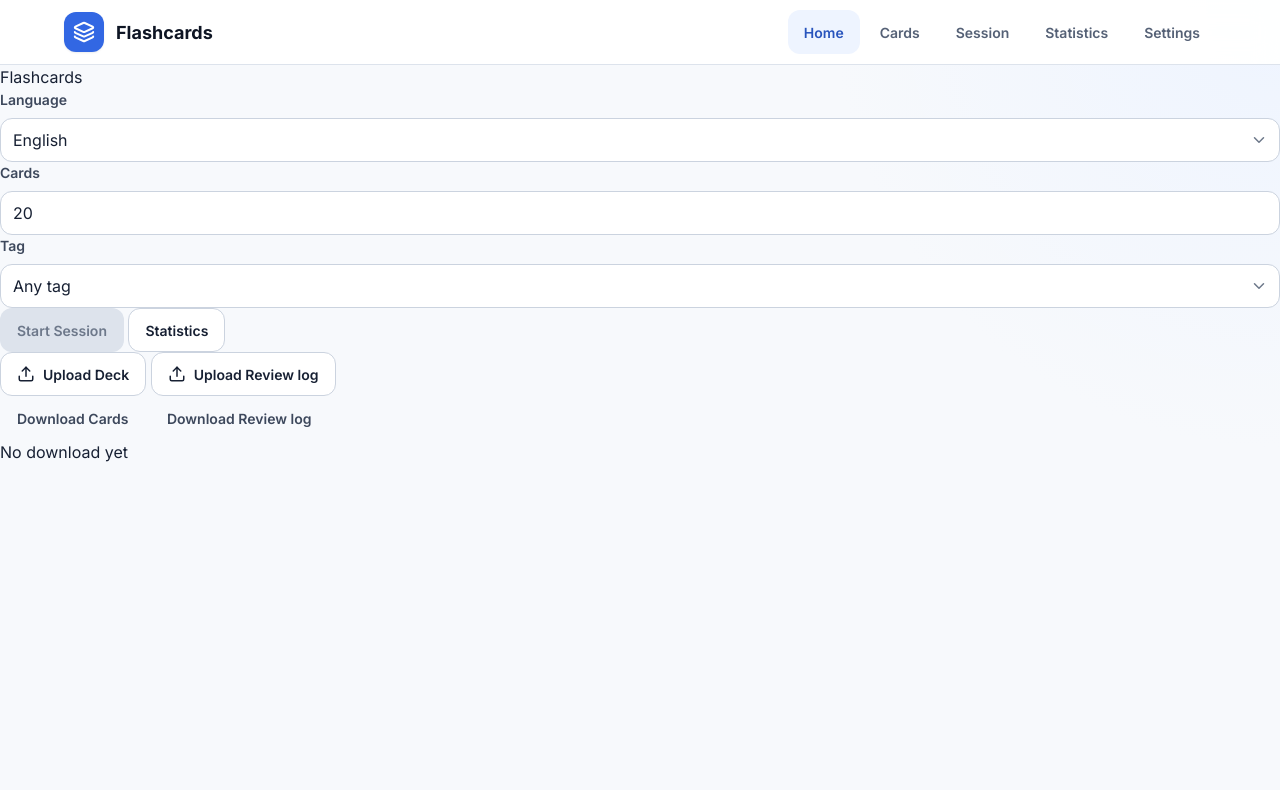
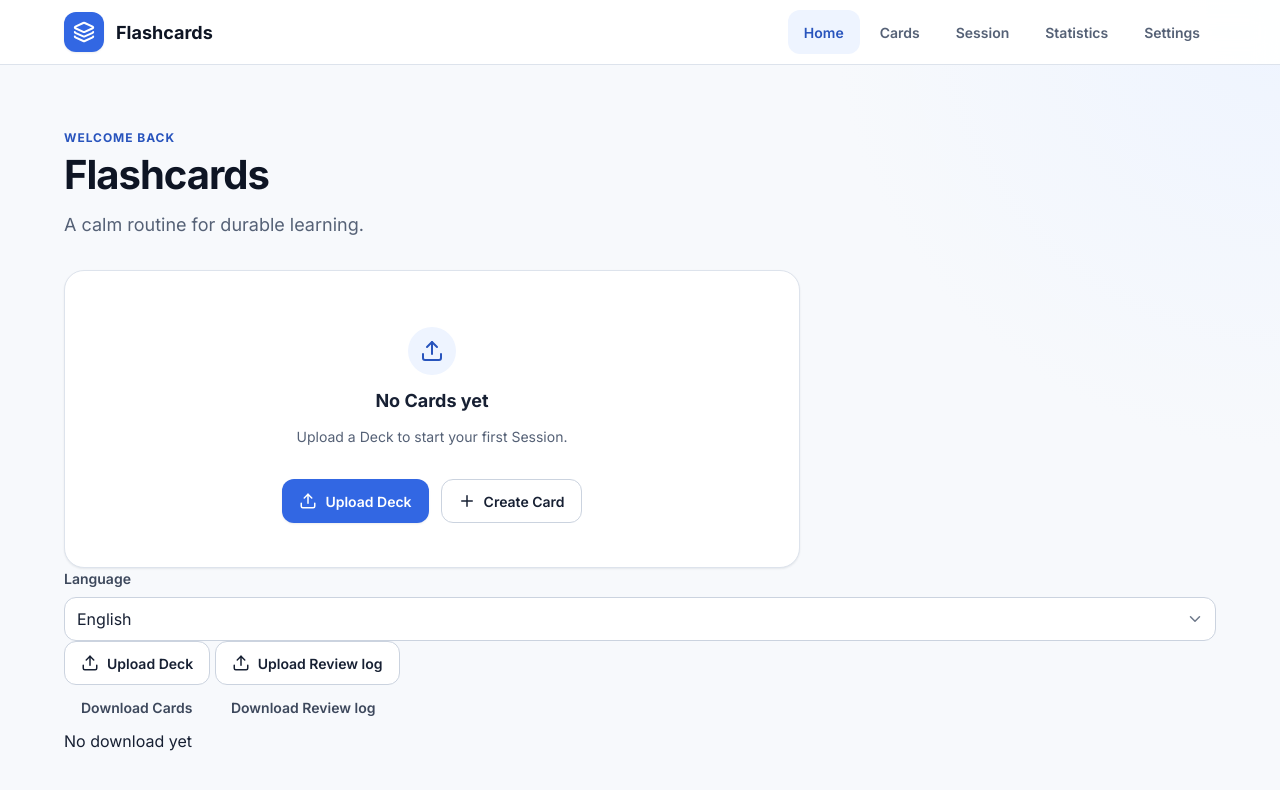
Before and after one commit to albert-schilling/flashcards, a React (Vite) app in the folder apps/web/: page / in a window 1280 px wide. Shown: the top 790 px of the page. Built offline with nearby package versions, Linux system fonts and the light colour scheme.

Commit message:
behavioural: Home heading, Start a Session panel, Card count link and empty state (#49)
Co-Authored-By: Claude Sonnet 5.5 <noreply@anthropic.com>

```diff
--- a/apps/web/src/App.tsx
+++ b/apps/web/src/App.tsx
@@ -6,6 +6,7 @@ import { browserLanguage, LanguageContext, type TLanguage } from "./language.con
 import { Alert } from "./Alert";
 import { FileButton } from "./FileButton";
 import { Header, type TPage } from "./Header";
+import { Home } from "./Home";
 import { Select } from "./Select";
 import { Session } from "./Session";
 import { allTags, pickCards } from "./session.helper";
@@ -155,8 +156,8 @@ export function App() {
   return (
     <LanguageContext.Provider value={language}>
       <Header page={page} onNavigate={navigate} sessionDisabled={!session && !canStart} />
-      <main>
-        <h1>Flashcards</h1>
+      <main className="page-shell">
+        {page !== "home" && <h1>Flashcards</h1>}
         {error && (
           <Alert tone="danger" role="alert">
             {error}
@@ -191,6 +192,18 @@ export function App() {
         )}
         {page === "home" && (
           <>
+            <Home
+              cardCount={cards.length}
+              size={size}
+              onSize={setSize}
+              tags={tags}
+              tag={pickedTag}
+              onTag={setTag}
+              canStart={canStart}
+              onStart={() => void startSession()}
+              onStatistics={() => void openStatistics()}
+              onCards={() => navigate("cards")}
+            />
             <label className="field">
               {text.language}
               <Select
@@ -201,35 +214,6 @@ export function App() {
                 <option value="de">Deutsch</option>
               </Select>
             </label>
-            <label className="field">
-              {text.cards}
-              <input
-                className="control"
-                type="number"
-                value={size}
-                onChange={(event) => setSize(event.target.valueAsNumber)}
-              />
-            </label>
-            <label className="field">
-              {text.tag}
-              <Select value={pickedTag} onChange={(event) => setTag(event.target.value)}>
-                <option value="">{text.anyTag}</option>
-                {tags.map((name) => (
-                  <option key={name}>{name}</option>
-                ))}
-              </Select>
-            </label>
-            {/* An empty input gives NaN, so `size < 1` would let it through. */}
-            <button
-              className="button primary"
-              disabled={!canStart}
-              onClick={() => void startSession()}
-            >
-              {text.startSession}
-            </button>{" "}
-            <button className="button secondary" onClick={() => void openStatistics()}>
-              {text.statistics}
-            </button>
             <p>
               <FileButton
                 label={text.uploadDeck}
--- /dev/null
+++ b/apps/web/src/Home.tsx
@@ -0,0 +1,101 @@
+import { ArrowRight, ChartColumn, Plus, RotateCcw, Upload } from "lucide-react";
+import { useText } from "./language.context";
+import { PageHeading } from "./PageHeading";
+import { Select } from "./Select";
+
+/** Home's top: the welcome heading, then the Start a Session panel and a link to the Cards page, or, with no Cards, the empty state. App owns Cards and Tag and starts the Session; Upload Deck, Create Card and the link all call onCards until the Cards page has uploads and the Card editor exists. */
+export function Home(props: {
+  cardCount: number;
+  size: number;
+  onSize: (size: number) => void;
+  tags: string[];
+  tag: string;
+  onTag: (tag: string) => void;
+  canStart: boolean;
+  onStart: () => void;
+  onStatistics: () => void;
+  onCards: () => void;
+}) {
+  const text = useText();
+
+  return (
+    <>
+      <PageHeading eyebrow={text.welcomeBack} title="Flashcards" intro={text.homeIntro} />
+      {props.cardCount === 0 ? (
+        <section className="panel home-empty">
+          <div className="empty-state compact">
+            <span className="empty-icon">
+              <Upload size={24} aria-hidden="true" />
+            </span>
+            <h3>{text.noCardsYet}</h3>
+            <p>{text.uploadFirstDeck}</p>
+          </div>
+          <div className="empty-actions">
+            <button className="button primary" onClick={props.onCards}>
+              <Upload size={18} aria-hidden="true" />
+              {text.uploadDeck}
+            </button>
+            <button className="button secondary" onClick={props.onCards}>
+              <Plus size={18} aria-hidden="true" />
+              {text.createCard}
+            </button>
+          </div>
+        </section>
+      ) : (
+        <div className="home-focus">
+          <section className="panel">
+            <div className="section-heading">
+              <span className="section-icon">
+                <RotateCcw size={20} aria-hidden="true" />
+              </span>
+              <div>
+                <p className="eyebrow">{text.studyToday}</p>
+                <h2>{text.startASession}</h2>
+              </div>
+            </div>
+            <div className="form-grid">
+              <label className="field">
+                {text.cards}
+                <input
+                  className="control"
+                  type="number"
+                  value={props.size}
+                  onChange={(event) => props.onSize(event.target.valueAsNumber)}
+                />
+              </label>
+              <label className="field">
+                {text.tag}
+                <Select value={props.tag} onChange={(event) => props.onTag(event.target.value)}>
+                  <option value="">{text.anyTag}</option>
+                  {props.tags.map((name) => (
+                    <option key={name}>{name}</option>
+                  ))}
+                </Select>
+              </label>
+            </div>
+            {/* An empty input gives NaN, so `size < 1` would let it through. */}
+            <button
+              className="button primary large full"
+              disabled={!props.canStart}
+              onClick={props.onStart}
+            >
+              {text.startSession}
+              <ArrowRight size={19} aria-hidden="true" />
+            </button>
+            <button className="button secondary full" onClick={props.onStatistics}>
+              <ChartColumn size={18} aria-hidden="true" />
+              {text.statistics}
+            </button>
+          </section>
+          <button className="home-library-link" onClick={props.onCards}>
+            <span>
+              <strong>{text.cardCount(props.cardCount)}</strong>
+              <small>{text.manageLibrary}</small>
+            </span>
+            <ArrowRight size={20} aria-hidden="true" />
+          </button>
+        </div>
+      )}
+    </>
+  );
+}
--- /dev/null
+++ b/apps/web/src/PageHeading.tsx
@@ -0,0 +1,10 @@
+/** A page's heading: an optional eyebrow above the h1 title and an optional intro below it. */
+export function PageHeading(props: { eyebrow?: string; title: string; intro?: string }) {
+  return (
+    <div className="page-heading">
+      {props.eyebrow && <p className="eyebrow">{props.eyebrow}</p>}
+      <h1>{props.title}</h1>
+      {props.intro && <p className="page-intro">{props.intro}</p>}
+    </div>
+  );
+}
--- a/apps/web/src/components.css
+++ b/apps/web/src/components.css
@@ -366,3 +366,172 @@
     text-align: center;
   }
 }
+
+/* Pages */
+.page-shell {
+  width: min(100%, var(--content-width));
+  margin: var(--space-0) auto;
+  padding: var(--space-10) var(--space-4) var(--space-20);
+}
+
+.page-heading {
+  max-width: var(--reading-width);
+  margin-bottom: var(--space-8);
+}
+
+.page-heading h1 {
+  margin: var(--space-1) var(--space-0) var(--space-3);
+  color: var(--color-ink-950);
+  font-size: var(--font-size-2xl);
+  line-height: var(--line-height-tight);
+  font-weight: var(--font-weight-bold);
+  letter-spacing: var(--letter-spacing-tight);
+}
+
+.page-intro {
+  color: var(--color-ink-600);
+  font-size: var(--font-size-lg);
+}
+
+.eyebrow {
+  color: var(--color-accent-700);
+  font-size: var(--font-size-xs);
+  line-height: var(--line-height-body);
+  font-weight: var(--font-weight-bold);
+  letter-spacing: var(--letter-spacing-eyebrow);
+  text-transform: uppercase;
+}
+
+/* Home */
+.home-focus {
+  display: grid;
+  gap: var(--space-4);
+  max-width: var(--reading-width);
+}
+
+.home-library-link {
+  display: flex;
+  align-items: center;
+  justify-content: space-between;
+  gap: var(--space-4);
+  width: 100%;
+  min-height: var(--control-height-lg);
+  padding: var(--space-4) var(--space-5);
+  border: var(--border-width) solid var(--color-line-200);
+  border-radius: var(--radius-lg);
+  background: var(--color-surface);
+  color: var(--color-ink-900);
+  text-align: left;
+  box-shadow: var(--shadow-sm);
+}
+
+.home-library-link:hover {
+  border-color: var(--color-accent-500);
+  box-shadow: var(--shadow-md);
+}
+
+.home-library-link span {
+  display: grid;
+  gap: var(--space-1);
+}
+
+.home-library-link small {
+  color: var(--color-ink-600);
+  font-size: var(--font-size-sm);
+}
+
+.home-empty {
+  max-width: var(--reading-width);
+}
+
+.empty-actions {
+  display: flex;
+  flex-wrap: wrap;
+  justify-content: center;
+  gap: var(--space-3);
+  padding-bottom: var(--space-5);
+}
+
+/* Sections */
+.section-heading {
+  display: flex;
+  align-items: center;
+  gap: var(--space-3);
+  margin-bottom: var(--space-6);
+}
+
+.section-heading h2 {
+  color: var(--color-ink-950);
+  font-size: var(--font-size-xl);
+  line-height: var(--line-height-heading);
+  font-weight: var(--font-weight-bold);
+}
+
+.section-icon,
+.empty-icon {
+  display: inline-flex;
+  align-items: center;
+  justify-content: center;
+  flex: 0 0 auto;
+}
+
+.section-icon {
+  width: var(--space-10);
+  height: var(--space-10);
+  border-radius: var(--radius-md);
+  background: var(--color-accent-50);
+  color: var(--color-accent-700);
+}
+
+.form-grid {
+  display: grid;
+  gap: var(--space-4);
+  margin-bottom: var(--space-5);
+}
+
+/* Empty states */
+.empty-state {
+  display: grid;
+  justify-items: center;
+  gap: var(--space-3);
+  padding: var(--space-10) var(--space-5);
+  text-align: center;
+}
+
+.empty-state.compact {
+  padding: var(--space-8) var(--space-3);
+}
+
+.empty-icon {
+  width: var(--space-12);
+  height: var(--space-12);
+  border-radius: var(--radius-pill);
+  background: var(--color-accent-50);
+  color: var(--color-accent-700);
+}
+
+.empty-state h3 {
+  font-size: var(--font-size-lg);
+  font-weight: var(--font-weight-bold);
+}
+
+/* The prototype's `max-width: 25rem` is left out: a raw value with no token, and no visible difference at this text length. */
+.empty-state p {
+  color: var(--color-ink-600);
+  font-size: var(--font-size-sm);
+}
+
+/* A media query can't use a variable: --breakpoint-desktop */
+@media (min-width: 48rem) {
+  .page-shell {
+    padding: var(--space-16) var(--space-6) var(--space-20);
+  }
+
+  .page-heading h1 {
+    font-size: var(--font-size-3xl);
+  }
+
+  .form-grid {
+    grid-template-columns: repeat(2, 1fr);
+  }
+}
--- a/apps/web/src/ui.text.ts
+++ b/apps/web/src/ui.text.ts
@@ -13,6 +13,15 @@ const en = {
   cards: "Cards",
   tag: "Tag",
   anyTag: "Any tag",
+  welcomeBack: "Welcome back",
+  homeIntro: "A calm routine for durable learning.",
+  studyToday: "Study today",
+  startASession: "Start a Session",
+  cardCount: (count: number) => (count === 1 ? "1 Card" : `${count} Cards`),
+  manageLibrary: "Manage library and backups",
+  noCardsYet: "No Cards yet",
+  uploadFirstDeck: "Upload a Deck to start your first Session.",
+  createCard: "Create Card",
   startSession: "Start Session",
   statistics: "Statistics",
   uploadDeck: "Upload Deck",
@@ -70,6 +79,15 @@ const de: TUiText = {
   cards: "Karten",
   tag: "Tag",
   anyTag: "Alle Tags",
+  welcomeBack: "Willkommen zurück",
+  homeIntro: "Eine ruhige Routine für nachhaltiges Lernen.",
+  studyToday: "Heute lernen",
+  startASession: "Sitzung starten",
+  cardCount: (count) => (count === 1 ? "1 Karte" : `${count} Karten`),
+  manageLibrary: "Bibliothek und Sicherungen verwalten",
+  noCardsYet: "Noch keine Karten",
+  uploadFirstDeck: "Lade ein Deck hoch, um deine erste Sitzung zu starten.",
+  createCard: "Karte erstellen",
   startSession: "Sitzung starten",
   statistics: "Statistik",
   uploadDeck: "Deck hochladen",
```
Also changed, not shown: apps/web/screenshot.script.ts (+11 -4 lines).
